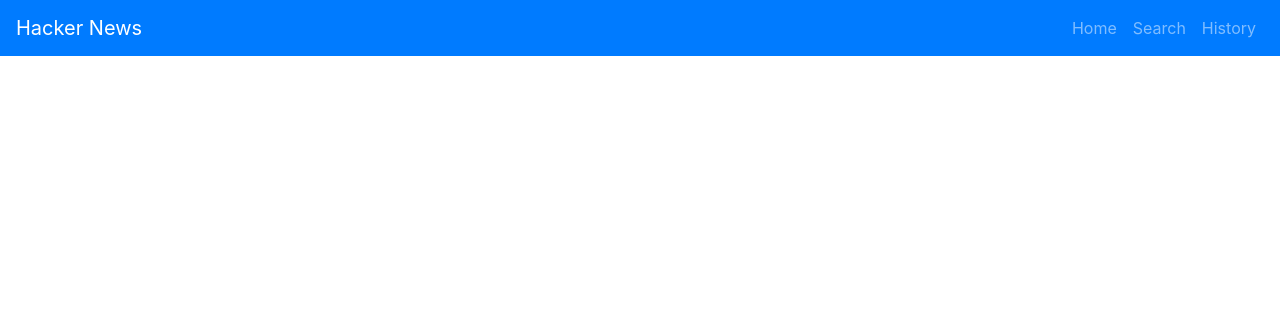
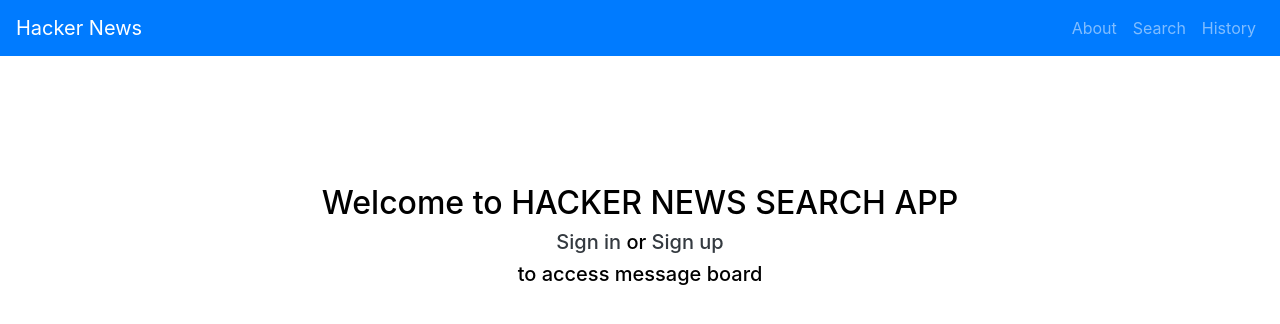
Before and after one commit to wpmcdonnell/hacker-news-search-app, a React app: page /#/ in a window 1280 px wide. Shown: the top 324 px of the page. Built offline with nearby package versions, Linux system fonts and the light colour scheme.

Commit message:
Fix about aka landing page and https mix content

```diff
--- a/src/App.js
+++ b/src/App.js
@@ -4,6 +4,7 @@
 import Header from './components/Header/Header'
 import Search from './components/Search/Search'
 import History from './components/History/History'
+import About from './components/About/About'
 
 class App extends Component {
   constructor (props) {
@@ -29,6 +30,9 @@
       <Fragment>
         <Header/>
         <main className="container">
+          <Route exact path='/' render={() => (
+            <About />
+          )} />
           <Route path='/search' render={() => (
             <Search searchStorageCounterFunction={this.searchStorageCounterFunction} searchStorageCounterParentState={this.state.searchStorageCounter} />
           )} />
--- /dev/null
+++ b/src/components/About/About.js
@@ -0,0 +1,33 @@
+import React, { Component } from 'react'
+import { Link } from 'react-router-dom'
+//  impoort out axios request to get all mocies
+class About extends Component {
+  render () {
+    // const backgroundImageUrl = <img src="nlbg.jpg" alt='Somewhere in Japan'>
+
+    const backgroundStyle = {
+      display: 'flex',
+      alignItems: 'center',
+      color: 'Black',
+      textAlign: 'center',
+      marginTop: '8rem',
+      justifyContent: 'center'
+    }
+
+    // const textStyle = {
+    //
+    //
+    // }
+    return (
+      <div style={backgroundStyle} className="about mx-auto">
+        <div>
+          <h2 className=''>Welcome to HACKER NEWS SEARCH APP </h2>
+          <h5 className=''> <Link className='text-dark' to={'/sign-in/'}>Sign in</Link> or <Link className='text-dark' to={'/sign-up/'}>Sign up</Link></h5>
+          <h5 className='mr-2 ml-2'>to access message board</h5>
+        </div>
+      </div>
+    )
+  }
+}
+
+export default About
--- a/src/components/Header/Header.js
+++ b/src/components/Header/Header.js
@@ -2,16 +2,11 @@
 import Nav from 'react-bootstrap/Nav'
 import Navbar from 'react-bootstrap/Navbar'
 
-const unauthenticatedOptions = (
+const options = (
   <Fragment>
+    <Nav.Link href="/">About</Nav.Link>
     <Nav.Link href="#search">Search</Nav.Link>
     <Nav.Link href="#history">History</Nav.Link>
-  </Fragment>
-)
-
-const alwaysOptions = (
-  <Fragment>
-    <Nav.Link href="#/search">Home</Nav.Link>
   </Fragment>
 )
 
@@ -23,9 +18,7 @@
     <Navbar.Toggle aria-controls="basic-navbar-nav" />
     <Navbar.Collapse id="basic-navbar-nav">
       <Nav className="ml-auto">
-        { user && <span className="navbar-text mr-2">Welcome, {user.email}</span>}
-        { alwaysOptions }
-        { unauthenticatedOptions }
+        { options }
       </Nav>
     </Navbar.Collapse>
   </Navbar>
--- a/src/components/Search/Search.js
+++ b/src/components/Search/Search.js
@@ -35,7 +35,7 @@
 
   handleSubmit = () => {
     axios({
-      url: `http://hn.algolia.com/api/v1/search?query=${this.state.searchBarInput}&tags=story&hitsPerPage=60&numericFilters=created_at_i>${this.state.timeParams}&page=${this.state.pageParams}`,
+      url: `https://hn.algolia.com/api/v1/search?query=${this.state.searchBarInput}&tags=story&hitsPerPage=60&numericFilters=created_at_i>${this.state.timeParams}&page=${this.state.pageParams}`,
       method: 'GET'
     })
       .then(response => {
@@ -51,7 +51,7 @@
 
   handleSubmitComment= () => {
     axios({
-      url: `http://hn.algolia.com/api/v1/search?query=${this.state.searchBarInput}&tags=comment&hitsPerPage=35&numericFilters=created_at_i>${this.state.timeParams}&page=${this.state.pageParams}`,
+      url: `https://hn.algolia.com/api/v1/search?query=${this.state.searchBarInput}&tags=comment&hitsPerPage=35&numericFilters=created_at_i>${this.state.timeParams}&page=${this.state.pageParams}`,
       method: 'GET'
     })
       .then(response => {
@@ -66,7 +66,7 @@
 
   handleSubmitAuthor = () => {
     axios({
-      url: `http://hn.algolia.com/api/v1/search?tags=story,author_${this.state.searchBarInput}&hitsPerPage=50&numericFilters=created_at_i>${this.state.timeParams}&page=${this.state.pageParams}`,
+      url: `https://hn.algolia.com/api/v1/search?tags=story,author_${this.state.searchBarInput}&hitsPerPage=50&numericFilters=created_at_i>${this.state.timeParams}&page=${this.state.pageParams}`,
       method: 'GET'
     })
       .then(response => {
```
Also changed, not shown: 1 other file (tests, documents, lock files or other folders).
